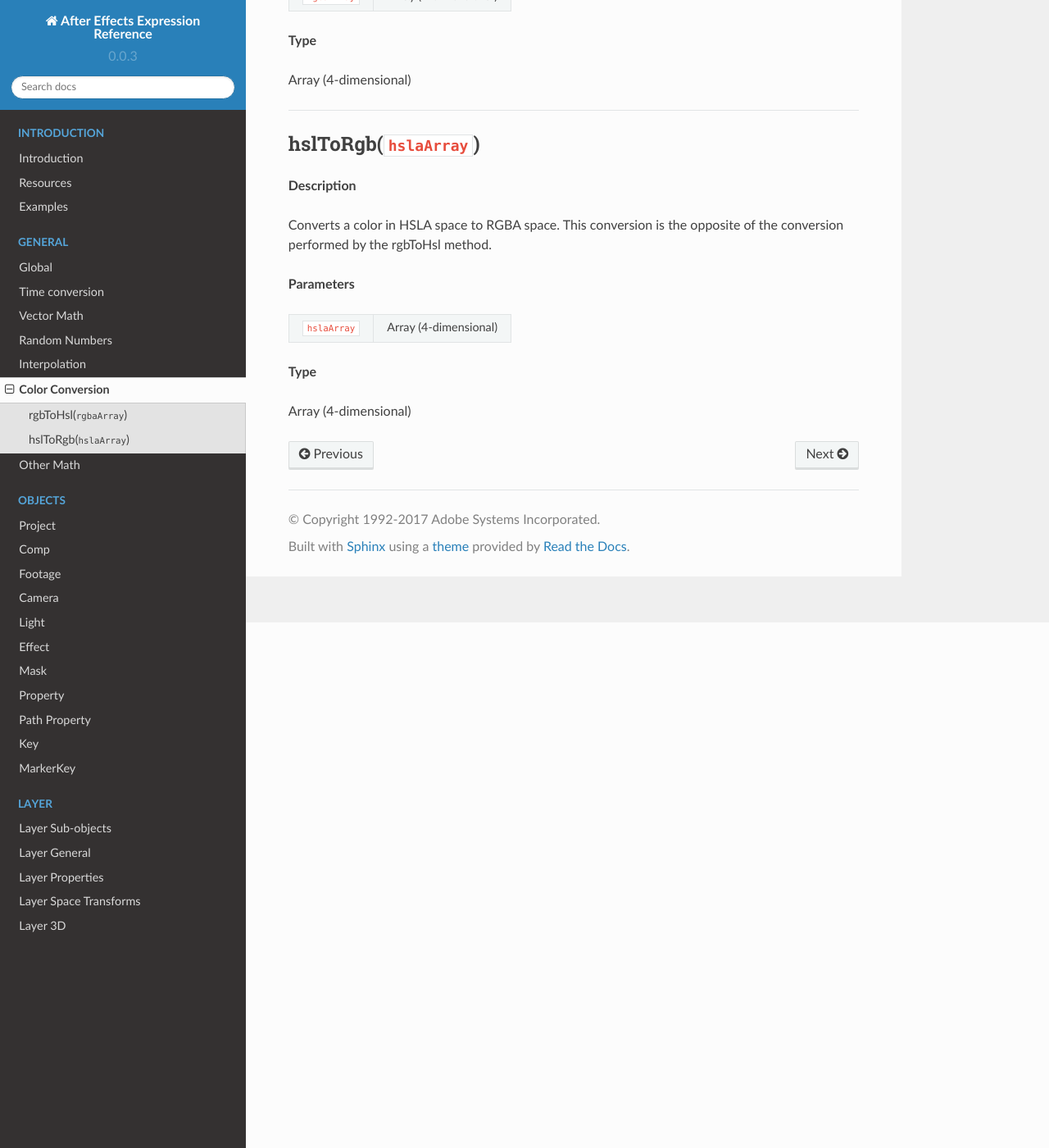
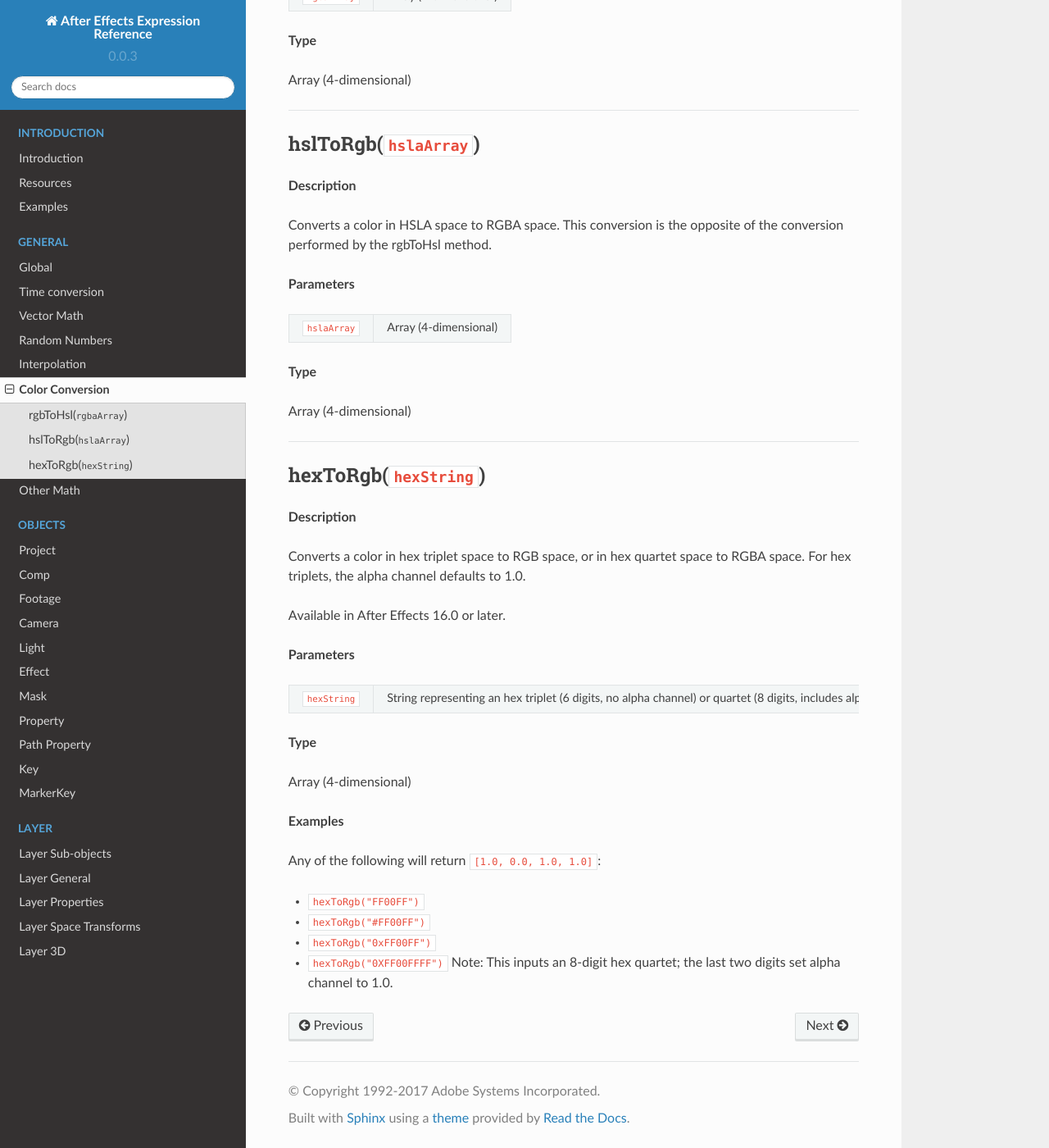
Before and after one commit to docsforadobe/after-effects-expression-reference, a Sphinx documentation site: the page built from docs/color-conversion.rst, in a window 1280 px wide and 1400 px high, scrolled down 641 px. Shown: the whole window at 82% size. Built offline with Sphinx 7.4.7 and the Read the Docs theme 2.0.0, drawn with Linux system fonts in a browser that asks for light colours; pages that are not in the unit, such as notebooks, are missing from menus.

Commit message:
Added hexToRGB() method for After Effects 16.0

```diff
--- a/docs/color-conversion.rst
+++ b/docs/color-conversion.rst
@@ -42,3 +42,32 @@ Converts a color in HSLA space to RGBA space. This conversion is the opposite of
 **Type**
 
 Array (4-dimensional)
+
+----
+
+hexToRgb(``hexString``)
+***********************
+**Description**
+
+Converts a color in hex triplet space to RGB space, or in hex quartet space to RGBA space. For hex triplets, the alpha channel defaults to 1.0.
+
+Available in After Effects 16.0 or later.
+
+**Parameters**
+
+============= =====================
+``hexString`` String representing an hex triplet (6 digits, no alpha channel) or quartet (8 digits, includes alpha channel) containing only numerals or characters A–F. Optional leading characters 0x, 0X, or # will be ignored. Characters beyond 8 digits will be ignored.
+============= =====================
+
+**Type**
+
+Array (4-dimensional)
+
+**Examples**
+
+Any of the following will return ``[1.0, 0.0, 1.0, 1.0]``:
+
+* ``hexToRgb("FF00FF")``
+* ``hexToRgb("#FF00FF")``
+* ``hexToRgb("0xFF00FF")``
+* ``hexToRgb("0XFF00FFFF")`` Note: This inputs an 8-digit hex quartet; the last two digits set alpha channel to 1.0.
```
